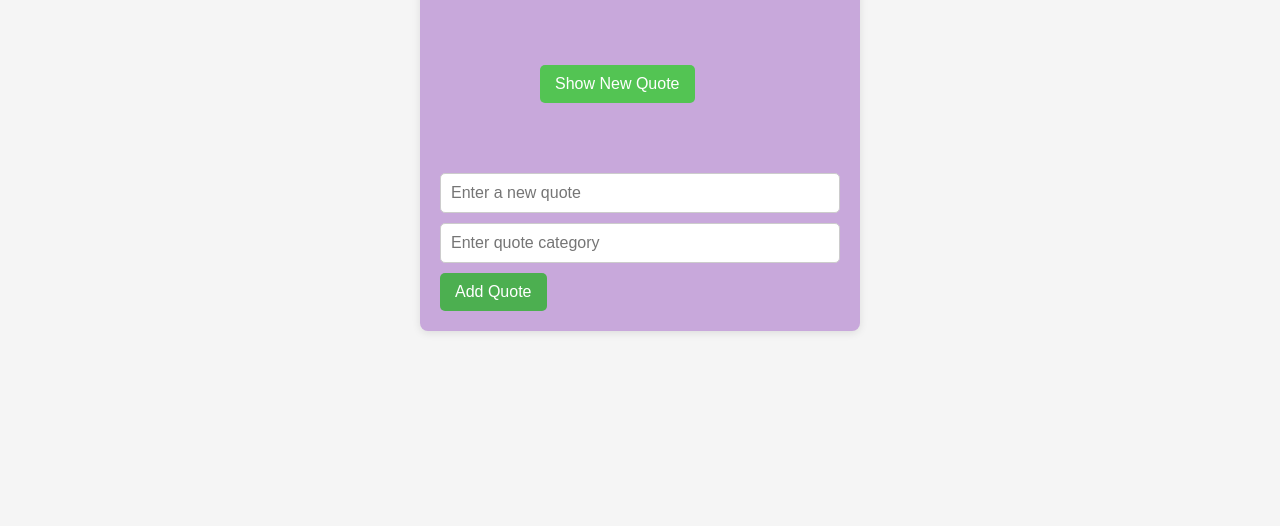
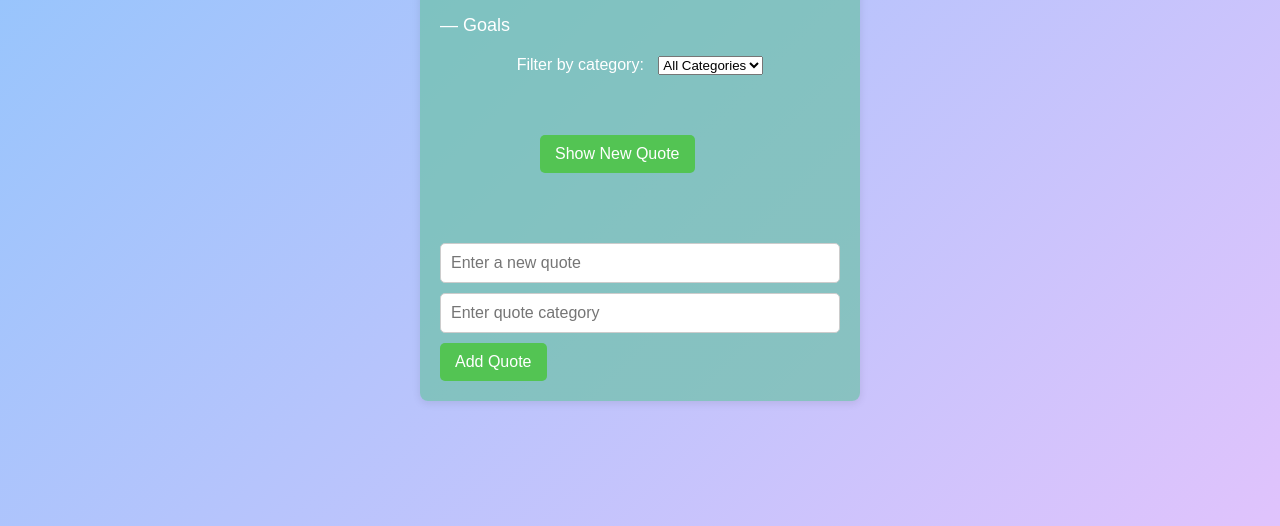
Before and after one commit to agudu50/alx_fe_javascript, a plain HTML site: page dom-manipulation/index.html in a window 1280 px wide. Shown: the part 274-800 px from the top of the page. Drawn offline with Linux system fonts and the light colour scheme.

Commit message:
implemented my index, js and css file

```diff
--- a/dom-manipulation/index.html
+++ b/dom-manipulation/index.html
@@ -10,13 +10,24 @@
     <div class="card-container">
         <h1>Dynamic Quote Generator</h1>
         <div id="quoteDisplay"></div>
+
+         <div class="filter-section">
+                <label for="categorySelect">Filter by category:</label>
+                <select id="categorySelect"></select>
+            </div>
+
         <button  class= "newQuote" id="newQuote">Show New Quote</button>
 
         <div>
             <input id="newQuoteText" type="text" placeholder="Enter a new quote" />
             <input id="newQuoteCategory" type="text" placeholder="Enter quote category" />
             <button id="addQuote" onclick="addQuote()">Add Quote</button>
+
+
         </div>
+
+
+
 
     </div>
 
--- a/dom-manipulation/script.js
+++ b/dom-manipulation/script.js
@@ -0,0 +1,81 @@
+// Initial list of quotes
+let quotes = [
+  { text: "The only limit to our realization of tomorrow is our doubts of today.", category: "Motivation" },
+  { text: "In the middle of difficulty lies opportunity.", category: "Inspiration" },
+  { text: "Success is not final; failure is not fatal: It is the courage to continue that counts.", category: "Success" },
+  {text: "Life is 10% what happens to us and 90% how we react to it.", category: "Life" },
+  {text: "The best way to predict the future is to create it.", category: "Future" },
+  { text: "Do not watch the clock. Do what it does. Keep going.", category: "Time" },
+  {text: "Believe you can and you're halfway there.", category: "Belief" },
+  {text: "Act as if what you do makes a difference. It does.", category: "Action" },
+  { text: "What you get by achieving your goals is not as important as what you become by achieving your goals.", category: "Goals" },
+  { text: "The harder the conflict, the greater the triumph.", category: "Triumph" },
+  { text: "Happiness is not something ready made. It comes from your own actions.", category: "Happiness" },
+  { text: "It does not matter how slowly you go as long as you do not stop.", category: "Perseverance" },
+];
+
+// DOM Elements
+const quoteDisplay = document.getElementById("quoteDisplay");
+const newQuoteButton = document.getElementById("newQuote");
+const categorySelect = document.getElementById("categorySelect");
+const addQuoteButton = document.getElementById("addQuote");
+
+// Populate category dropdown
+function updateCategoryDropdown() {
+  const categories = [...new Set(quotes.map(q => q.category))]; // Unique categories
+  categorySelect.innerHTML = `<option value="all">All Categories</option>`;
+  categories.forEach(cat => {
+    const option = document.createElement("option");
+    option.value = cat;
+    option.textContent = cat;
+    categorySelect.appendChild(option);
+  });
+}
+
+// Show a random quote
+function showRandomQuote() {
+  const selectedCategory = categorySelect.value;
+  let filteredQuotes = quotes;
+
+  if (selectedCategory !== "all") {
+    filteredQuotes = quotes.filter(q => q.category === selectedCategory);
+  }
+
+  if (filteredQuotes.length === 0) {
+    quoteDisplay.textContent = "No quotes available for this category.";
+    return;
+  }
+
+  const randomIndex = Math.floor(Math.random() * filteredQuotes.length);
+  const quote = filteredQuotes[randomIndex];
+  quoteDisplay.innerHTML = `
+    <p class="quote-text">"${quote.text}"</p>
+    <p class="quote-category">— ${quote.category}</p>
+  `;
+}
+
+// Add a new quote dynamically
+function addQuote() {
+  const newText = document.getElementById("newQuoteText").value.trim();
+  const newCategory = document.getElementById("newQuoteCategory").value.trim();
+
+  if (newText === "" || newCategory === "") {
+    alert("Please fill in both fields!");
+    return;
+  }
+
+  quotes.push({ text: newText, category: newCategory });
+  document.getElementById("newQuoteText").value = "";
+  document.getElementById("newQuoteCategory").value = "";
+
+  updateCategoryDropdown();
+  alert("Quote added successfully!");
+}
+
+// Event Listeners
+newQuoteButton.addEventListener("click", showRandomQuote);
+categorySelect.addEventListener("change", showRandomQuote);
+
+// Initialize on page load
+updateCategoryDropdown();
+showRandomQuote();
--- a/dom-manipulation/style.css
+++ b/dom-manipulation/style.css
@@ -1,12 +1,12 @@
 
 body {
-    font-family: Arial, sans-serif;
-    background-color: whitesmoke;
-    display: flex;
-    justify-content: center;
-    align-items: center;
-    height: 100vh;
-    margin: 0;
+   font-family: 'Poppins', sans-serif;
+  background: linear-gradient(135deg, #8ec5fc, #e0c3fc);
+  height: 100vh;
+  display: flex;
+  justify-content: center;
+  align-items: center;
+  margin: 0;
  }
 
 
@@ -14,9 +14,9 @@ body {
 
 
 .card-container {
-    background-color: #c8a8db;
+    background-color: #6ac1a5ad;
     border-radius: 8px;
-    box-shadow: 0 2px 8px rgba(0, 0, 0, 0.1);
+    box-shadow: 0 2px 8px rgba(15, 15, 15, 0.1);
     padding: 20px;
     margin: 10px;
     max-width: 400px;
@@ -25,7 +25,7 @@ body {
 .card-container h1 {
     font-size: 24px;
     margin-bottom: 10px;
-    color: white;
+    color: rgb(19, 9, 9);
     text-align: center;
     }
 
@@ -49,7 +49,7 @@ button.newQuote {
 
 
 .card-container button:hover {
-        background-color: #8cce8b;
+        background-color:  #68cb66;
     }
 
 input#newQuoteText {
@@ -70,26 +70,12 @@ input#newQuoteText {
         border-radius: 5px;
     }
 
-    input#addQuote {
-        padding: 10px 15px;
-        font-size: 16px;
-        background-color: #4CAF50;
-        color: white;
-        border: none;
-        border-radius: 5px;
-        cursor: pointer;
-        transition: background-color 0.3s ease;
-        margin-top: 10px;
-    }
 
-    input#addQuote:hover {
-        background-color: #45a049;
-    }
 
 #addQuote {
     padding: 10px 15px;
         font-size: 16px;
-        background-color: #4CAF50;
+        background-color: #53c453;
         color: white;
         border: none;
         border-radius: 5px;
@@ -99,5 +85,18 @@ input#newQuoteText {
 }
 
 #addQuote:hover {
-    background-color:  #45a049;
+    background-color:   #68cb66;
 }
+
+
+.filter-section {
+    margin-top: 20px;
+    text-align: center;
+
+}
+
+.filter-section label {
+    font-size: 16px;
+    margin-right: 10px;
+    color: white;
+}
```
